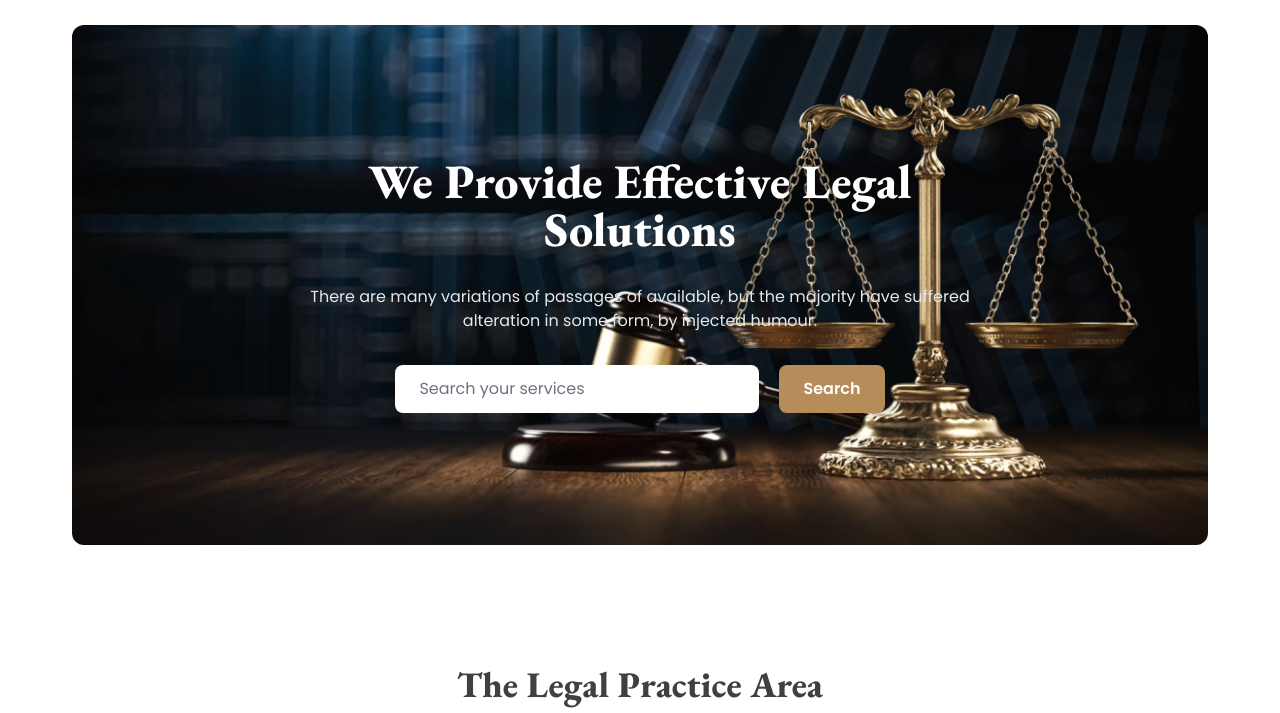
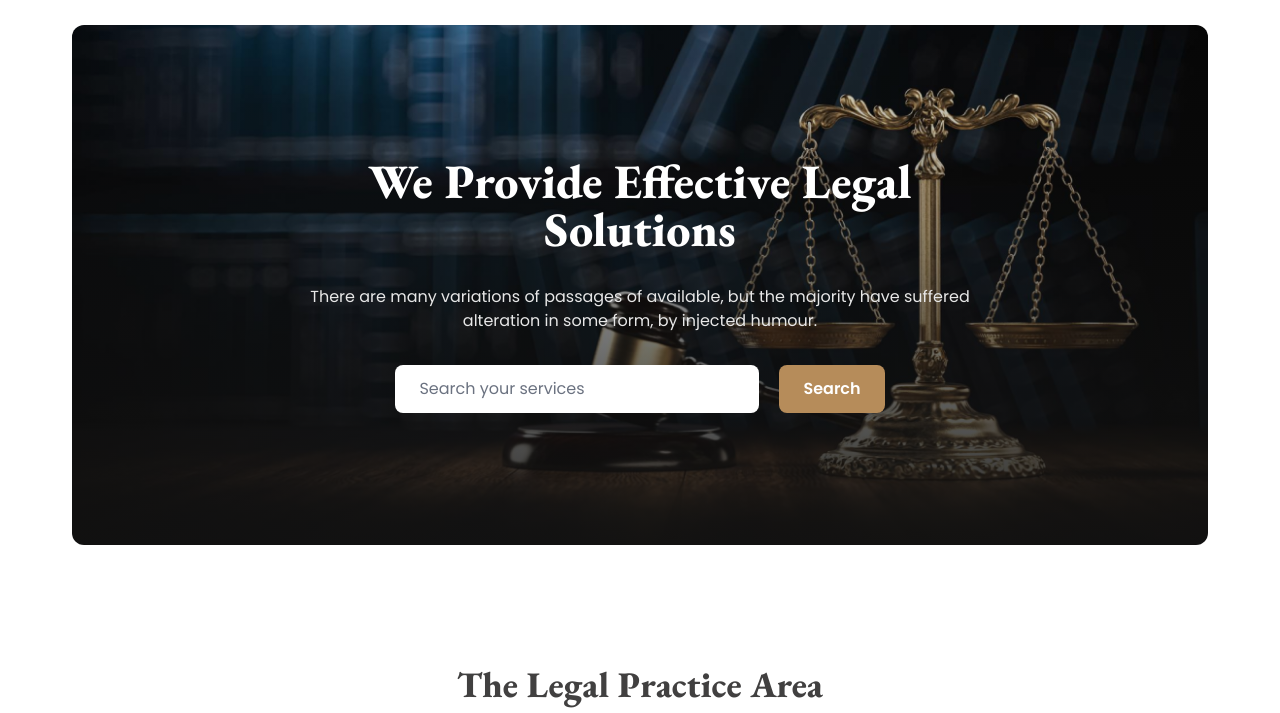
Before and after one commit to robiuzzaman4/legal-solution-test, a website: page index.html in a window 1280 px wide. Shown: the part 87-800 px from the top of the page. Drawn offline with nearby package versions, Linux system fonts and the light colour scheme.

Commit message:
gradient add

```diff
--- a/public/src/input.css
+++ b/public/src/input.css
@@ -1,6 +1,6 @@
 
 .hero-banner {
-    background-image:  url('../images/banner.png'), linear-gradient(360deg, rgba(17, 17, 17, 0.9), rgba(18, 18, 18, 0.1));
+    background-image: linear-gradient(360deg, rgba(17, 17, 17, 0.9), rgba(18, 18, 18, 0.1)), url('../images/banner.png');
 }
 .card-gradient {
     background: linear-gradient(180deg, #F3F3F3 0%, rgba(243, 243, 243, 0) 100%);
```
Also changed, not shown: public/dist/output.css.
